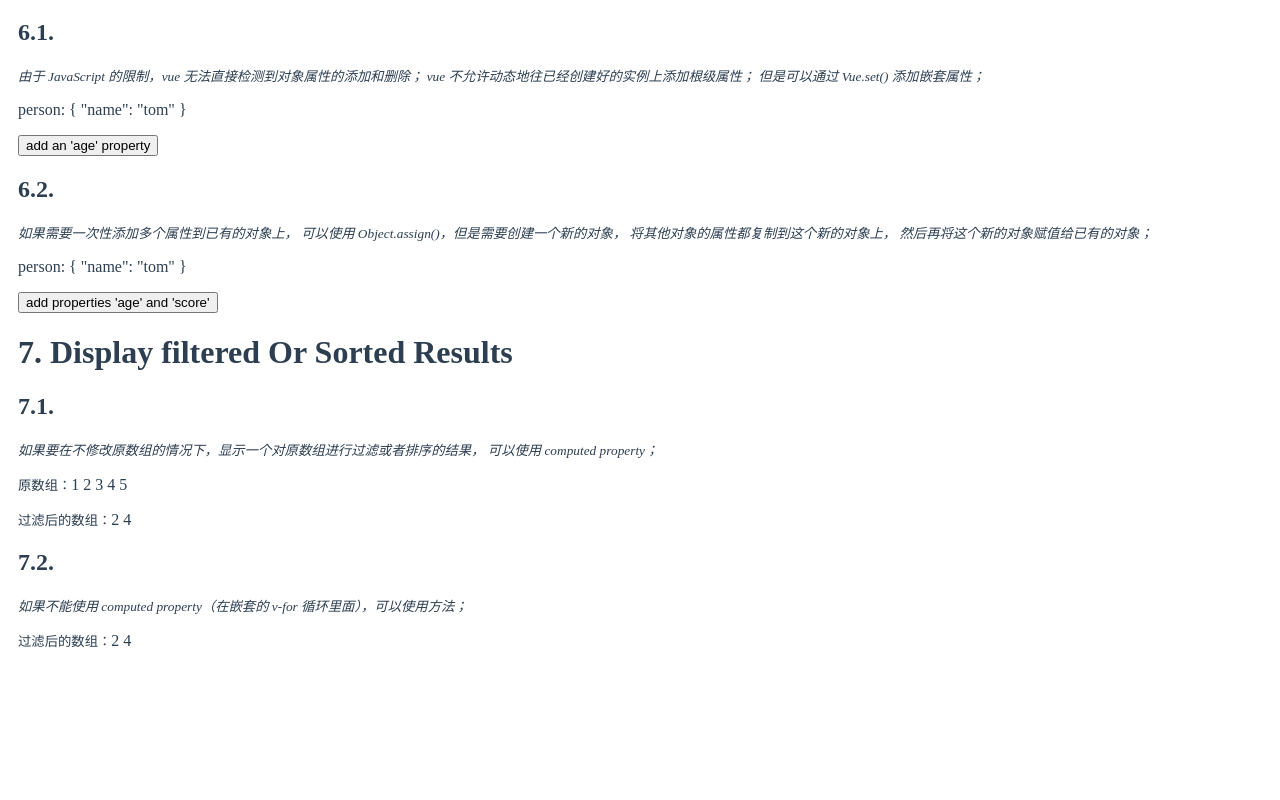
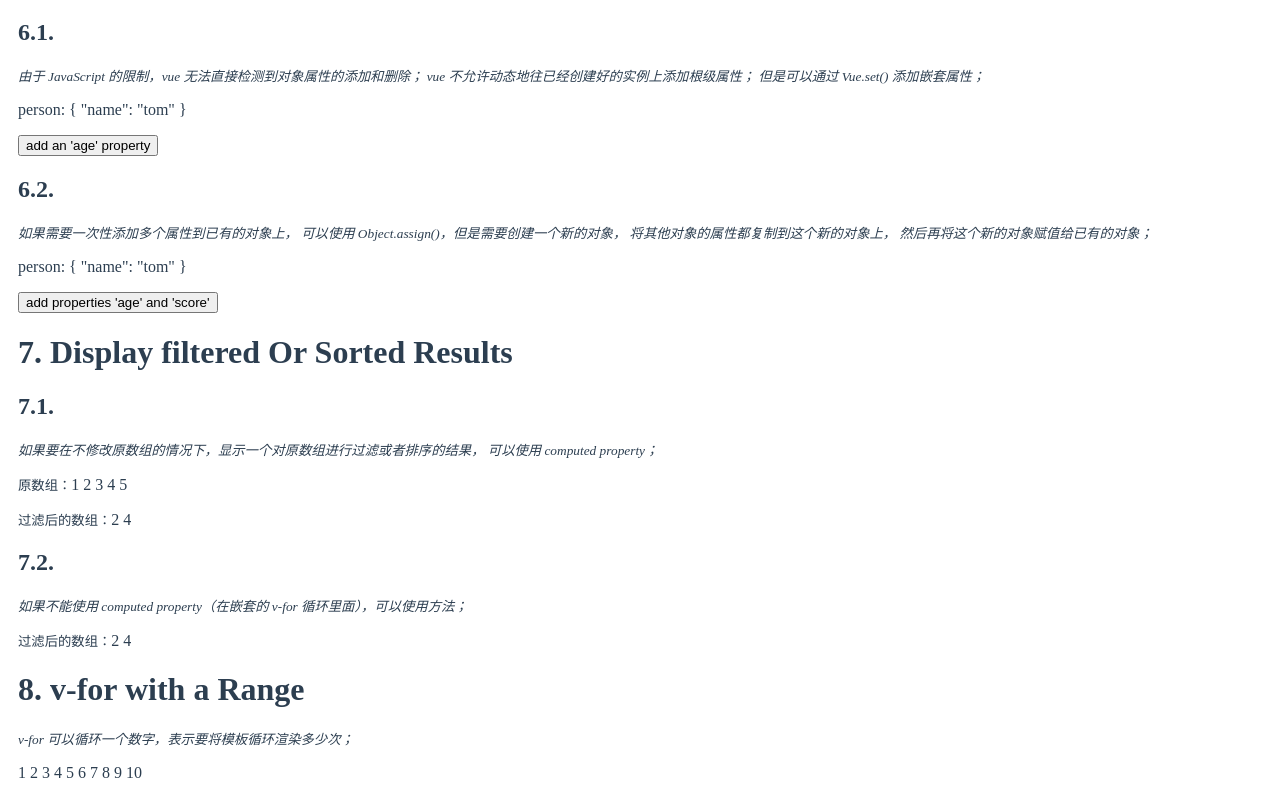
Before and after one commit to luotaoyeah/learning-vue, a Vue app: page /#/guide/list-rendering in a window 1280 px wide. Shown: the part 2360-3160 px from the top of the page. Before the commit the page ends 3044 px from the top, so only its background shows below. Built offline with nearby package versions, Linux system fonts and the light colour scheme.

Commit message:
v-for: with a range

```diff
--- a/src/doc/guide/list-rendering/v-for/index.vue
+++ b/src/doc/guide/list-rendering/v-for/index.vue
@@ -9,6 +9,7 @@
     <VForCaveats></VForCaveats>
     <VForObjectChangeDetectionCaveats></VForObjectChangeDetectionCaveats>
     <VForDisplayFilteredOrSortedResults></VForDisplayFilteredOrSortedResults>
+    <VForWithARange></VForWithARange>
   </div>
 </template>
 <script>
@@ -19,6 +20,7 @@ import VForArrayChangeDetection from "./v-for-array-change-detection";
 import VForCaveats from "./v-for-caveat";
 import VForObjectChangeDetectionCaveats from "./v-for-object-change-detection-caveat";
 import VForDisplayFilteredOrSortedResults from "./v-for-display-filtered-or-sorted-results";
+import VForWithARange from "./v-for-with-a-range";
 
 export default {
   data() {
@@ -31,7 +33,8 @@ export default {
     VForArrayChangeDetection,
     VForCaveats,
     VForObjectChangeDetectionCaveats,
-    VForDisplayFilteredOrSortedResults
+    VForDisplayFilteredOrSortedResults,
+    VForWithARange
   }
 };
 </script>
--- /dev/null
+++ b/src/doc/guide/list-rendering/v-for/v-for-with-a-range.vue
@@ -0,0 +1,26 @@
+<template>
+  <div>
+    <h1>8. v-for with a Range</h1>
+    <p>
+      <small>
+        <i>
+          v-for 可以循环一个数字，表示要将模板循环渲染多少次；
+        </i>
+      </small>
+    </p>
+    <span
+      v-for="item in 10"
+      :key="item"
+    >{{item}}
+    </span>
+  </div>
+</template>
+<script>
+export default {
+  data() {
+    return {};
+  }
+};
+</script>
+<style scoped>
+</style>
```
